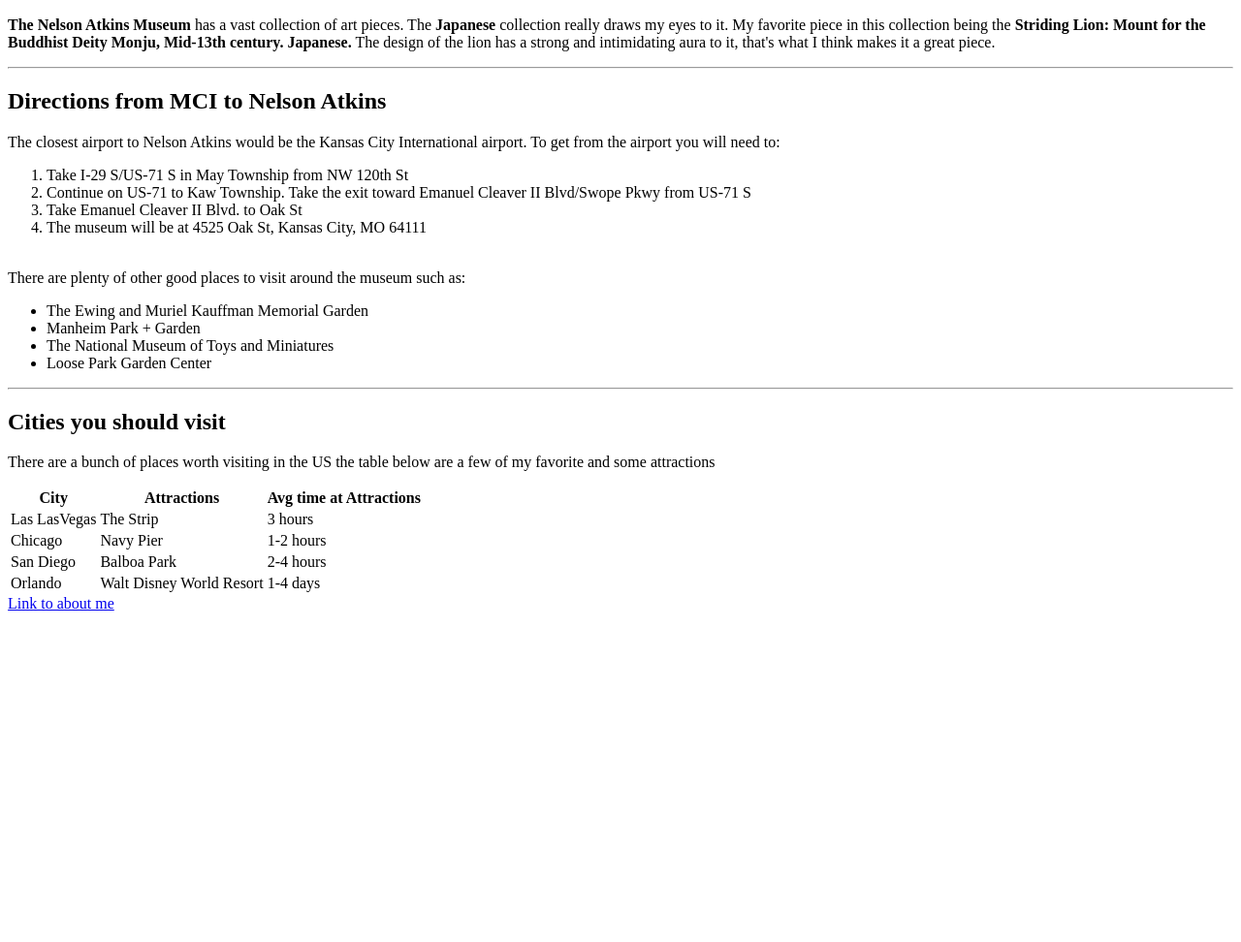
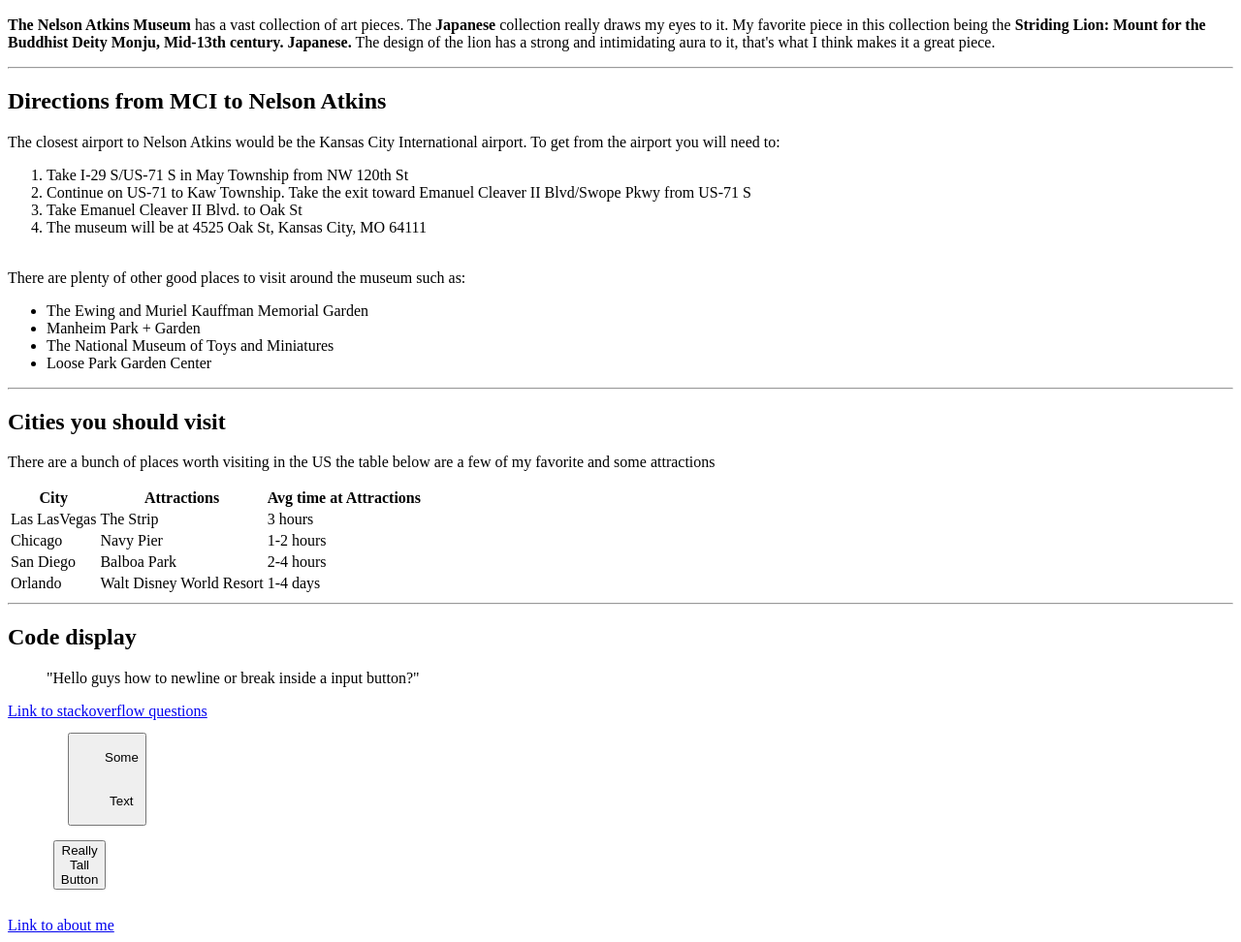
Before and after one commit to 44-563-Web-Apps-F22/44563-webapps-assignment-3-DWhite3112, a plain HTML site: page index.html in a window 1280 px wide. Shown: the part 110-1082 px from the top of the page at 97% size. Before the commit the page ends 800 px from the top, so only its background shows below. Drawn offline with Linux system fonts and the light colour scheme.

Commit message:
added code block to index

```diff
--- a/index.html
+++ b/index.html
@@ -68,6 +68,20 @@
 
 
 </table>
+<hr>
+<h2>Code display</h2>
+<blockquote cite="https://stackoverflow.com/questions/38048131/how-to-newline-in-html-button">
+    "Hello guys how to newline or break inside a input button?"</blockquote>
+    <a href="https://stackoverflow.com/questions/38048131/how-to-newline-in-html-button">Link to stackoverflow questions</a>
+    <pre>
+        <button>
+        Some
+        <br>
+        Text
+      </button>
+
+      <input type="button" value="Really&#x00A;Tall&#x00A;Button">
+    </pre>
 
 </body>
 <a href="aboutme.html"> Link to about me</a>
```
